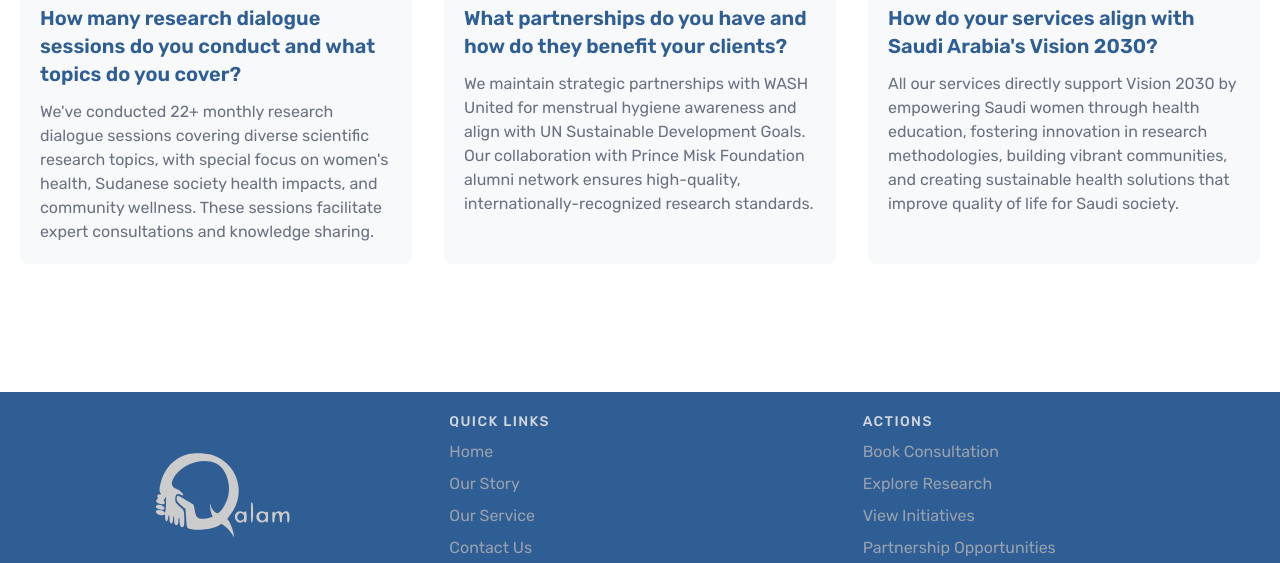
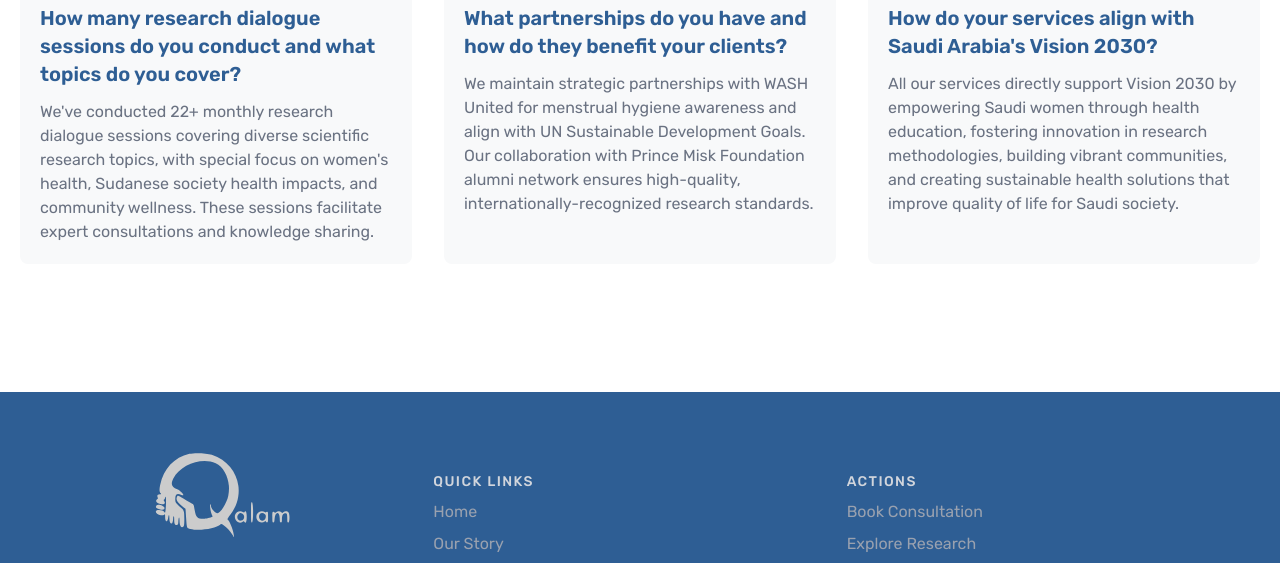
Before and after one commit to h-ibraheem/Qalam.io, a website: page index.html in a window 1280 px wide. Shown: the part 8152-8715 px from the top of the page. Drawn offline with Linux system fonts and the light colour scheme.

Commit message:
footer update links

```diff
--- a/index.html
+++ b/index.html
@@ -1132,7 +1132,7 @@
 
             <!-- <div class=" md:pl-20 -mb-10 md:mt-0 mt-10 md:text-left text-center"> -->
             <!-- start QuickLinks -->
-            <div class="px-4 text-left">
+            <div class="px-4 text-left section-padding">
                 <h2 class="font-medium  tracking-widest text-sm uppercase">quick links</h2>
                 <nav class="list-none gap-5">
 
@@ -1156,7 +1156,7 @@
             </div>
 
             <!-- start Services -->
-            <div class="px-4 text-left">
+            <div class="px-4 text-left section-padding">
                 <h2 class="font-medium  tracking-widest text-sm uppercase">Actions</h2>
                 <nav class="list-none">
                     <li class="my-2">
```
